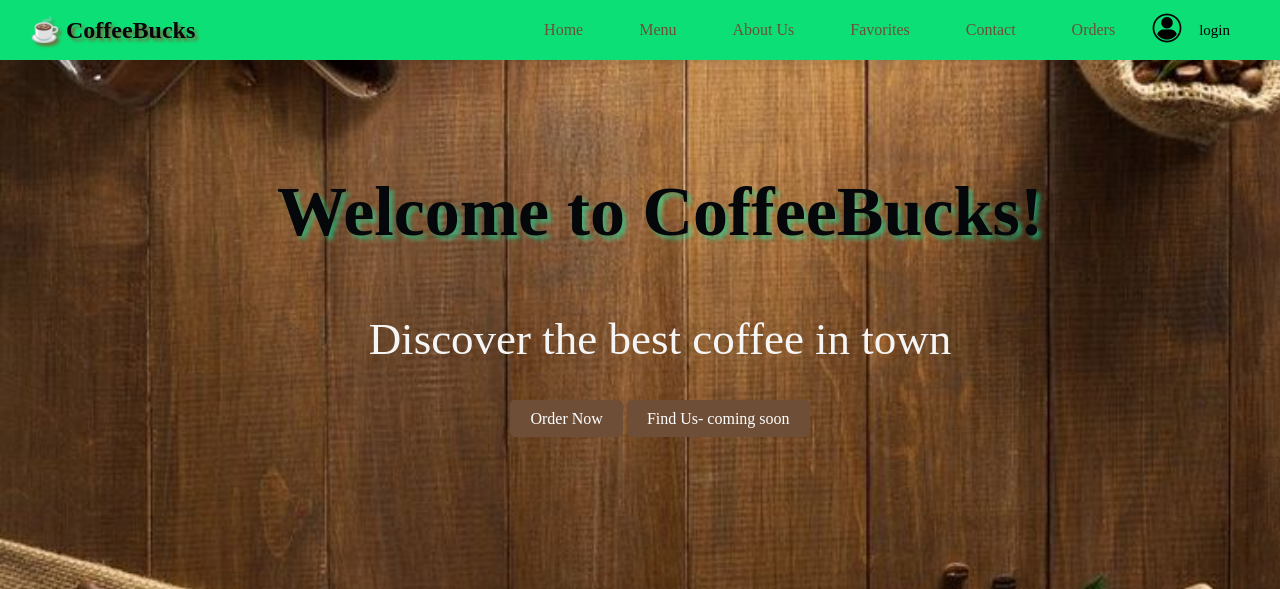
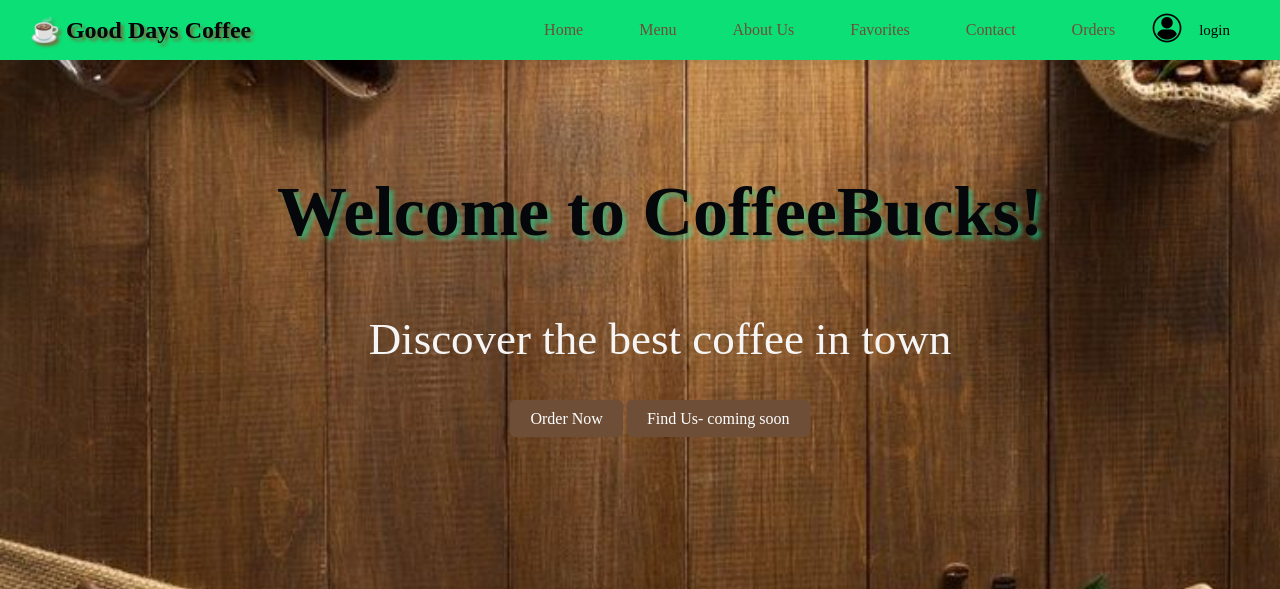
Before and after one commit to Ericchhun67/coffeebucks, a Flask app: page / in a window 1280 px wide. Shown: the top 589 px of the page. Run offline with Flask 3, Linux system fonts and the light colour scheme.

Commit message:
Add base html

```diff
--- a/templates/base.html
+++ b/templates/base.html
@@ -11,7 +11,7 @@
     <!-- site header container -->
     <header class="site-container">
         <!-- site header title -->
-        <h1 class="header-title">☕️ CoffeeBucks</h1>
+        <h1 class="header-title">☕️ Good Days Coffee</h1>
         <style>
             .site-container {
                 display: flex;
@@ -62,7 +62,7 @@
     {% block content %}
     {% endblock %}
     <footer class="footer-container">
-        <p>&copy; 2024 CoffeeBucks. All rights reserved.</p>
+        <p>&copy; 2024 Good Days Coffee. All rights reserved.</p>
         <style>
             .footer-container {
                 text-align: center;
```
